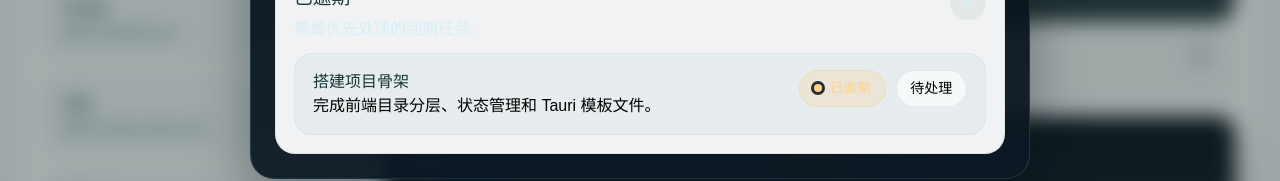
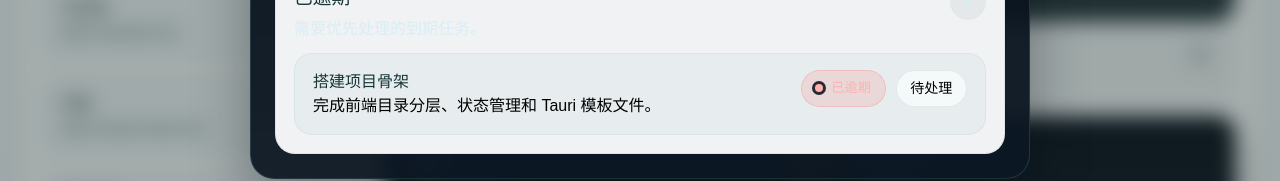
Before and after one commit to lblgb/qingdan-desktop, a React (Vite) app: page / in a window 1280 px wide. Both pictures are taken after a click on the button "提醒中心". Shown: the part 457-638 px from the top of the page. Built offline with nearby package versions, Linux system fonts and the light colour scheme.

Commit message:
fix: clarify reminder chip semantics

```diff
--- a/src/components/TaskReminderCenter.tsx
+++ b/src/components/TaskReminderCenter.tsx
@@ -101,7 +101,7 @@ export function TaskReminderCenter({
                           <p>{item.task.description || '暂无补充说明。'}</p>
                         </div>
                         <div className="task-reminder-item-meta">
-                          <span className={`task-console-chip is-priority is-${item.task.priority}`}>{item.dueLabel}</span>
+                          <span className={`task-console-chip is-reminder-state is-${item.reason}`}>{item.dueLabel}</span>
                           <span className="meta-pill">{item.task.completed ? '已完成' : '待处理'}</span>
                         </div>
                       </button>
--- a/src/index.css
+++ b/src/index.css
@@ -1873,6 +1873,35 @@ textarea {
   letter-spacing: 0.01em;
 }
 
+.task-console-chip.is-reminder-state {
+  text-transform: none;
+  letter-spacing: 0.01em;
+}
+
+.task-console-chip.is-reminder-state.is-overdue {
+  background: rgba(255, 92, 92, 0.14);
+  border-color: rgba(255, 92, 92, 0.22);
+  color: #ffb0b0;
+}
+
+.task-console-chip.is-reminder-state.is-upcoming {
+  background: rgba(255, 184, 76, 0.14);
+  border-color: rgba(255, 184, 76, 0.22);
+  color: #ffd28a;
+}
+
+.task-console-chip.is-reminder-state.is-focus-without-date {
+  background: rgba(80, 223, 255, 0.12);
+  border-color: rgba(80, 223, 255, 0.22);
+  color: #8ef3ff;
+}
+
+.task-console-chip.is-reminder-state.is-recently-reminded {
+  background: rgba(151, 179, 199, 0.14);
+  border-color: rgba(151, 179, 199, 0.2);
+  color: #d2e2ee;
+}
+
 .task-console-chip.is-priority.is-urgent {
   background: rgba(255, 92, 92, 0.14);
   border-color: rgba(255, 92, 92, 0.22);
```
Also changed, not shown: 1 other file (tests, documents, lock files or other folders).
